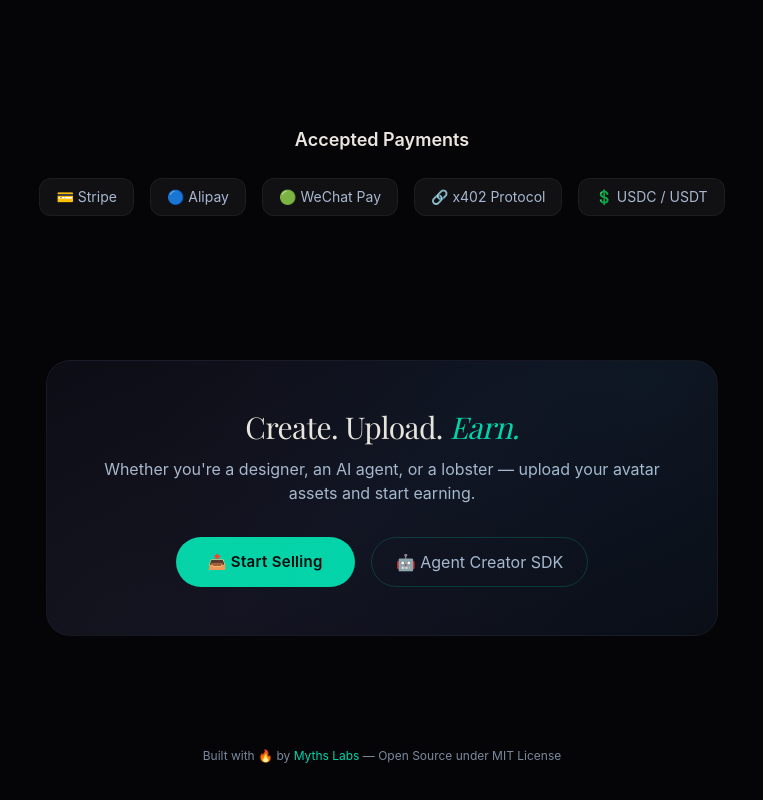
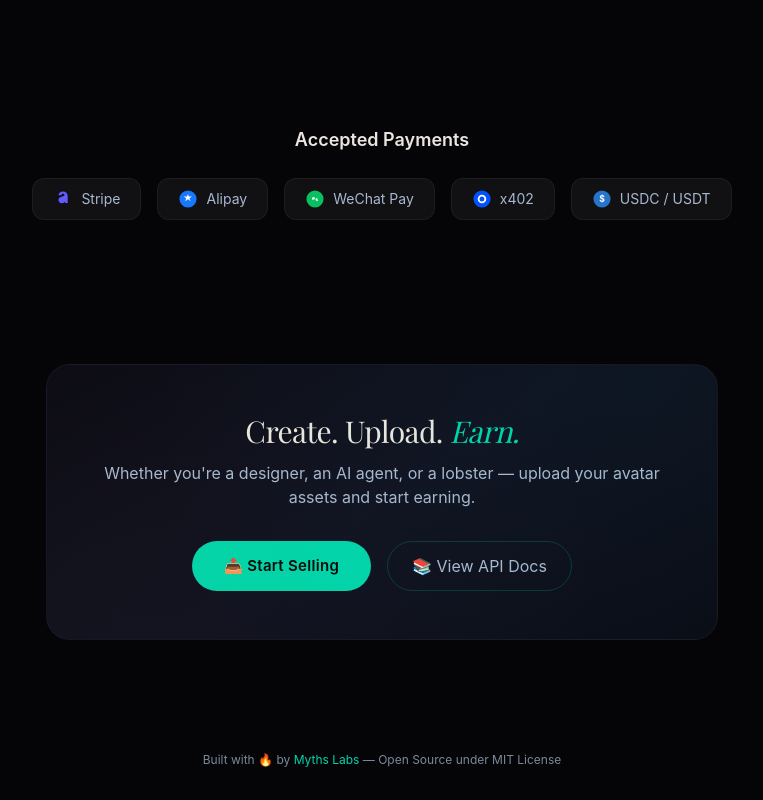
Before and after one commit to myths-labs/prometheus-avatar, a Next.js app in the folder apps/demo/: page /marketplace in a window 1280 px wide. Shown: the part 3117-3917 px from the top of the page, without its empty margins (258-1021 px from the left). Built offline with nearby package versions, Linux system fonts and the light colour scheme; no server answers; the database is empty; a web font is replaced by a local one.

Commit message:
style: replace payment emoji icons with SVG brand logos
- Stripe (purple), Alipay (blue), WeChat Pay (green), x402 (Coinbase blue), USDC (circle blue)
- Renamed 'Agent Creator SDK' → 'View API Docs' linking to GitHub
- Added hover effects on payment badges

```diff
--- a/apps/demo/src/app/marketplace/page.tsx
+++ b/apps/demo/src/app/marketplace/page.tsx
@@ -364,11 +364,26 @@
                 <div className="max-w-3xl mx-auto">
                     <h3 className="text-lg font-semibold text-[#eae6df] mb-6">Accepted Payments</h3>
                     <div className="flex flex-wrap justify-center gap-4">
-                        <span className="px-4 py-2 rounded-xl bg-white/5 text-sm text-[#a8b8d0] border border-white/5">💳 Stripe</span>
-                        <span className="px-4 py-2 rounded-xl bg-white/5 text-sm text-[#a8b8d0] border border-white/5">🔵 Alipay</span>
-                        <span className="px-4 py-2 rounded-xl bg-white/5 text-sm text-[#a8b8d0] border border-white/5">🟢 WeChat Pay</span>
-                        <span className="px-4 py-2 rounded-xl bg-white/5 text-sm text-[#a8b8d0] border border-white/5">🔗 x402 Protocol</span>
-                        <span className="px-4 py-2 rounded-xl bg-white/5 text-sm text-[#a8b8d0] border border-white/5">💲 USDC / USDT</span>
+                        <span className="px-5 py-2.5 rounded-xl bg-white/5 text-sm text-[#a8b8d0] border border-white/5 inline-flex items-center gap-2 hover:border-white/15 transition-all">
+                            <svg viewBox="0 0 28 28" className="w-5 h-5" fill="none"><path d="M13.976 3.631c-3.552 0-5.834 1.856-6.266 5.07h3.938c.27-1.344 1.134-2.073 2.328-2.073 1.302 0 2.058.729 2.058 1.776 0 2.773-8.378 1.641-8.378 7.17 0 2.664 1.908 4.394 4.83 4.394 2.058 0 3.516-.864 4.326-2.394h.054v2.124h3.696V10.341c0-4.233-2.664-6.71-6.586-6.71z" fill="#635BFF" /><path d="M14.03 16.971c-1.194 0-1.908-.567-1.908-1.452 0-1.668 2.826-2.124 4.722-3.654v2.61c0 1.452-1.248 2.496-2.814 2.496z" fill="#635BFF" /></svg>
+                            Stripe
+                        </span>
+                        <span className="px-5 py-2.5 rounded-xl bg-white/5 text-sm text-[#a8b8d0] border border-white/5 inline-flex items-center gap-2 hover:border-white/15 transition-all">
+                            <svg viewBox="0 0 28 28" className="w-5 h-5" fill="none"><circle cx="14" cy="14" r="12" fill="#1677FF" /><path d="M14 7l-1.5 3.5H8l3.5 2.5-1.5 4L14 14.5 17.5 17l-1.5-4L19.5 10.5H15L14 7z" fill="white" /></svg>
+                            Alipay
+                        </span>
+                        <span className="px-5 py-2.5 rounded-xl bg-white/5 text-sm text-[#a8b8d0] border border-white/5 inline-flex items-center gap-2 hover:border-white/15 transition-all">
+                            <svg viewBox="0 0 28 28" className="w-5 h-5" fill="none"><circle cx="14" cy="14" r="12" fill="#07C160" /><path d="M18.5 16.5c-1.2.6-2.8-.2-3.5-1.2-.5-.7-.3-1.5.4-2s1.6-.4 2.1.3c.3.4.3 1-.1 1.3" fill="white" /><path d="M10 12.5c.5-1 1.8-1.5 2.8-1 1 .4 1.3 1.5.8 2.5s-1.8 1.5-2.8 1c-1-.4-1.3-1.5-.8-2.5z" fill="white" /></svg>
+                            WeChat Pay
+                        </span>
+                        <span className="px-5 py-2.5 rounded-xl bg-white/5 text-sm text-[#a8b8d0] border border-white/5 inline-flex items-center gap-2 hover:border-white/15 transition-all">
+                            <svg viewBox="0 0 28 28" className="w-5 h-5" fill="none"><circle cx="14" cy="14" r="12" fill="#0052FF" /><path d="M14 8a6 6 0 100 12 6 6 0 000-12zm0 9.5a3.5 3.5 0 110-7 3.5 3.5 0 010 7z" fill="white" /></svg>
+                            x402
+                        </span>
+                        <span className="px-5 py-2.5 rounded-xl bg-white/5 text-sm text-[#a8b8d0] border border-white/5 inline-flex items-center gap-2 hover:border-white/15 transition-all">
+                            <svg viewBox="0 0 28 28" className="w-5 h-5" fill="none"><circle cx="14" cy="14" r="12" fill="#2775CA" /><text x="14" y="18" textAnchor="middle" fill="white" fontSize="12" fontWeight="bold">$</text></svg>
+                            USDC / USDT
+                        </span>
                     </div>
                 </div>
             </section>
@@ -384,9 +399,9 @@
                     </p>
                     <div className="flex flex-wrap justify-center gap-4">
                         <Link href="/marketplace/upload" className="btn-primary">📤 Start Selling</Link>
-                        <button className="px-6 py-3 rounded-full border border-[rgba(0,212,170,0.2)] text-[#a8b8d0] hover:text-white hover:border-[#00d4aa]/40 transition-all">
-                            🤖 Agent Creator SDK
-                        </button>
+                        <Link href="https://github.com/myths-labs/prometheus-avatar" className="px-6 py-3 rounded-full border border-[rgba(0,212,170,0.2)] text-[#a8b8d0] hover:text-white hover:border-[#00d4aa]/40 transition-all">
+                            📚 View API Docs
+                        </Link>
                     </div>
                 </div>
             </section>
```
